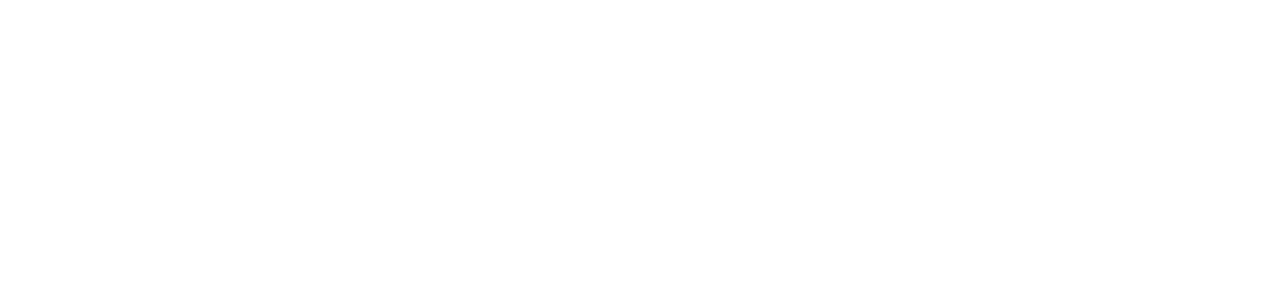
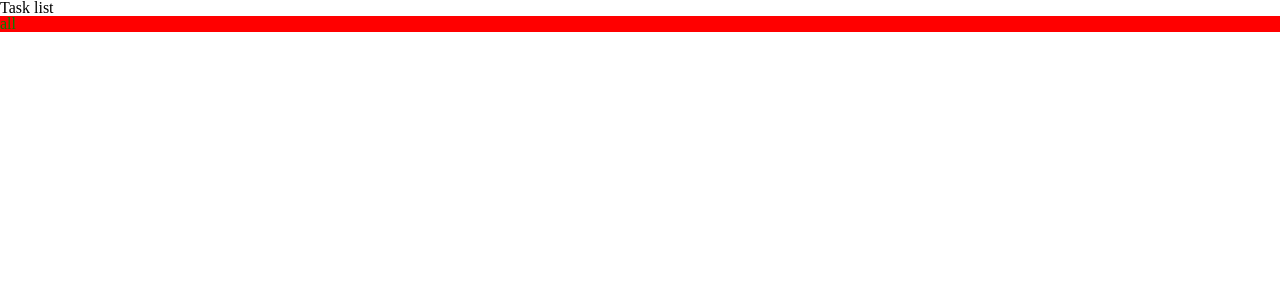
Before and after one commit to alkhimenok/task-list, a React (Create React App) app: page / in a window 1280 px wide. Shown: the top 300 px of the page. Built offline with nearby package versions, Linux system fonts and the light colour scheme.

Commit message:
add: reset-css

```diff
--- a/package.json
+++ b/package.json
@@ -6,7 +6,8 @@
 		"react": "^17.0.2",
 		"react-dom": "^17.0.2",
 		"react-scripts": "5.0.0",
-    "web-vitals": "^2.1.4"
+		"reset-css": "^5.0.1",
+		"styled-components": "^5.3.3"
 	},
 	"scripts": {
 		"start": "react-scripts start",
@@ -16,8 +17,7 @@
 	},
 	"eslintConfig": {
 		"extends": [
-      "react-app",
-      "react-app/jest"
+			"react-app"
 		]
 	},
 	"browserslist": {
--- a/src/App.js
+++ b/src/App.js
@@ -1,5 +1,18 @@
+import Select from './components/Select/Select'
+
 const App = () => {
-	return <div className="App"></div>
+	return (
+		<div className="wrapper">
+			<header className="header">
+				<div className="header__container --container">
+					<div className="header__body --body">
+						<h1 className="header__logo">Task list</h1>
+						<Select blockClass={'header__select'} />
+					</div>
+				</div>
+			</header>
+		</div>
+	)
 }
 
 export default App
--- /dev/null
+++ b/src/components/Select/Select.jsx
@@ -0,0 +1,27 @@
+import React, { useState } from 'react'
+import { CastomSelect, SelectTitle, SelectList, SelectOption } from './styled'
+
+const Select = ({ blockClass }) => {
+	const optionList = ['all', 'important', 'completed', 'unfulfilled']
+
+	const [currentOption, setCurrentOption] = useState('all')
+
+	const handleChangeCurrentOption = e => setCurrentOption(e.target.textContent)
+
+	return (
+		<CastomSelect className={[blockClass ?? '', 'select'].join(' ')}>
+			<SelectTitle className="select__current-option">{currentOption}</SelectTitle>
+			<SelectList className="select__list" onClick={handleChangeCurrentOption}>
+				{optionList.map(option => (
+					<SelectOption
+						className={currentOption === option ? 'select__option select__option--current-option' : 'select__option'}
+						key={option}>
+						{option}
+					</SelectOption>
+				))}
+			</SelectList>
+		</CastomSelect>
+	)
+}
+
+export default Select
--- /dev/null
+++ b/src/components/Select/styled.js
@@ -0,0 +1,26 @@
+import styled from 'styled-components'
+
+export const CastomSelect = styled.div`
+	background-color: red;
+	&:hover {
+		.select__list {
+			display: block;
+		}
+	}
+`
+
+export const SelectTitle = styled.h2`
+	color: green;
+`
+
+export const SelectList = styled.ul`
+	display: none;
+	background-color: blue;
+`
+
+export const SelectOption = styled.li`
+	color: yellow;
+	&.select__option--current-option {
+		color: black;
+	}
+`
```
Also changed, not shown: src/index.js (+4 -4 lines), 1 other file (tests, documents, lock files or other folders). Lines whose indentation alone changed are shown as unchanged.
